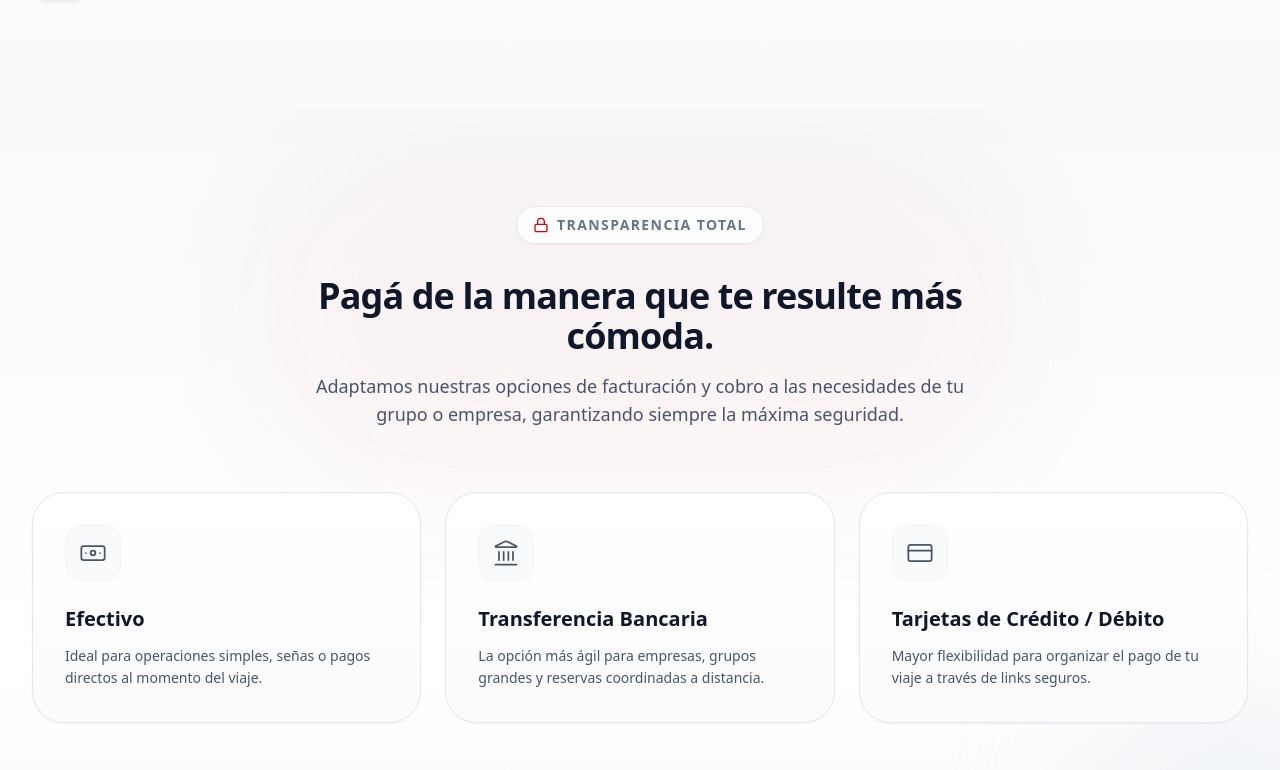
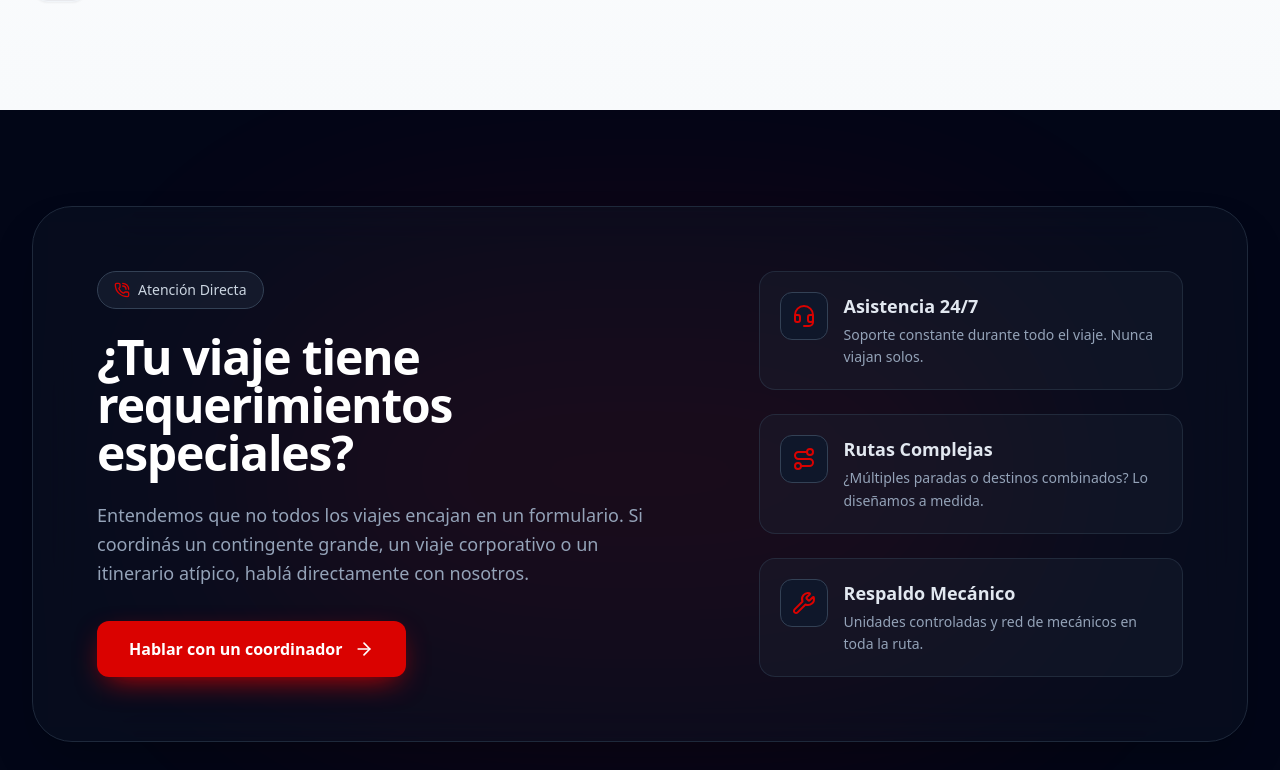
Before and after one commit to valentinomaseda/las-trafic-de-alberto, a Next.js app: page / in a window 1280 px wide. Shown: the part 5159-5929 px from the top of the page. Built offline with nearby package versions, Linux system fonts and the light colour scheme.

Commit message:
feat: Add ConciergeCTA component and update Home page layout

```diff
--- a/app/page.tsx
+++ b/app/page.tsx
@@ -11,6 +11,7 @@ import { LocationSection } from '@/components/LocationSection';
 import { Testimonials } from '@/components/Testimonials';
 import { SectionReveal } from '@/components/SectionReveal';
 import { Footer } from '@/components/Footer';
+import ConciergeCTA from '@/components/ConciergeCTA';
 
 export default function Home() {
   return (
@@ -52,6 +53,10 @@ export default function Home() {
       </SectionReveal>
 
       <SectionReveal>
+        <ConciergeCTA />
+      </SectionReveal>
+
+      <SectionReveal>
         <PaymentMethods />
       </SectionReveal>
 
--- /dev/null
+++ b/components/ConciergeCTA.tsx
@@ -0,0 +1,109 @@
+'use client';
+
+import React from 'react';
+import { motion } from 'framer-motion';
+import { PhoneCall, ArrowRight, Wrench, Route, Headset } from 'lucide-react';
+import { SectionReveal } from './SectionReveal';
+
+const BRAND_RED = '#da0200';
+const WHATSAPP_URL = 'https://wa.me/5490000000000?text=Hola%20Alberto,%20tengo%20una%20consulta%20especial%20sobre%20un%20viaje.';
+
+const GARANTIAS = [
+  {
+    titulo: 'Asistencia 24/7',
+    descripcion: 'Soporte constante durante todo el viaje. Nunca viajan solos.',
+    icon: Headset
+  },
+  {
+    titulo: 'Rutas Complejas',
+    descripcion: '¿Múltiples paradas o destinos combinados? Lo diseñamos a medida.',
+    icon: Route
+  },
+  {
+    titulo: 'Respaldo Mecánico',
+    descripcion: 'Unidades controladas y red de mecánicos en toda la ruta.',
+    icon: Wrench
+  },
+];
+
+export default function ConciergeCTA() {
+  return (
+    <section className="relative w-full py-24 overflow-hidden bg-slate-950">
+
+      {/* Resplandor radial de la marca para romper la monotonía del gris/blanco */}
+      <div
+        className="absolute top-1/2 left-1/2 -translate-x-1/2 -translate-y-1/2 w-[800px] h-[400px] rounded-full blur-[120px] opacity-15 pointer-events-none"
+        style={{ backgroundColor: BRAND_RED }}
+      />
+
+      <div className="relative z-10 max-w-7xl mx-auto px-4 sm:px-6 lg:px-8">
+        <div className="bg-slate-900/40 backdrop-blur-xl border border-slate-800 rounded-[2.5rem] p-8 md:p-12 lg:p-16 shadow-2xl">
+
+          <div className="grid lg:grid-cols-12 gap-12 items-center">
+
+            {/* Columna Izquierda: El mensaje para casos "difíciles" */}
+            <SectionReveal className="lg:col-span-7">
+              <div className="inline-flex items-center gap-2 rounded-full border border-slate-700 bg-slate-800/50 px-4 py-2 text-sm font-medium text-slate-300 mb-6">
+                <PhoneCall className="h-4 w-4" style={{ color: BRAND_RED }} />
+                Atención Directa
+              </div>
+
+              <h2 className="text-3xl md:text-5xl font-bold text-white tracking-tight leading-[1.15] mb-6">
+                ¿Tu viaje tiene requerimientos especiales?
+              </h2>
+
+              <p className="text-lg text-slate-400 mb-8 max-w-xl leading-relaxed">
+                Entendemos que no todos los viajes encajan en un formulario. Si coordinás un contingente grande, un viaje corporativo o un itinerario atípico, hablá directamente con nosotros.
+              </p>
+
+              <div className="flex flex-col sm:flex-row gap-4">
+                <motion.a
+                  href={WHATSAPP_URL}
+                  target="_blank"
+                  rel="noreferrer"
+                  whileHover={{ scale: 1.02 }}
+                  whileTap={{ scale: 0.98 }}
+                  className="inline-flex h-14 items-center justify-center gap-3 rounded-xl px-8 text-base font-bold text-white shadow-xl transition-all hover:brightness-110"
+                  style={{
+                    backgroundColor: BRAND_RED,
+                    boxShadow: `0 10px 30px -10px ${BRAND_RED}`
+                  }}
+                >
+                  Hablar con un coordinador
+                  <ArrowRight className="h-5 w-5" />
+                </motion.a>
+              </div>
+            </SectionReveal>
+
+            {/* Columna Derecha: Garantías de Servicio (Derribo de objeciones) */}
+            <SectionReveal delay={0.2} className="lg:col-span-5 grid gap-6">
+              {GARANTIAS.map((garantia, idx) => {
+                const Icon = garantia.icon;
+                return (
+                  <motion.div
+                    key={idx}
+                    whileHover={{ x: 5 }}
+                    className="flex gap-4 p-5 rounded-2xl bg-slate-800/30 border border-slate-700/50 transition-colors hover:bg-slate-800/60 hover:border-slate-600"
+                  >
+                    <div className="w-12 h-12 shrink-0 rounded-xl bg-slate-900 flex items-center justify-center border border-slate-700">
+                      <Icon className="h-6 w-6" style={{ color: BRAND_RED }} />
+                    </div>
+                    <div>
+                      <h3 className="text-lg font-bold text-slate-200 mb-1">
+                        {garantia.titulo}
+                      </h3>
+                      <p className="text-sm text-slate-400 leading-relaxed">
+                        {garantia.descripcion}
+                      </p>
+                    </div>
+                  </motion.div>
+                );
+              })}
+            </SectionReveal>
+
+          </div>
+        </div>
+      </div>
+    </section>
+  );
+}
--- a/components/Navbar.tsx
+++ b/components/Navbar.tsx
@@ -14,7 +14,7 @@ const navItems = [
   { label: 'Destinos', href: '#destinos' },
   { label: 'Vacaciones', href: '#vacaciones' },
   { label: 'Soluciones', href: '#soluciones' },
-  { label: 'Servicios', href: '#servicios' },
+  { label: 'Servicios', href: '#soluciones' },
   { label: 'Ubicacion', href: '#ubicacion' },
   { label: 'Opiniones', href: '#opiniones' },
 ];
```
